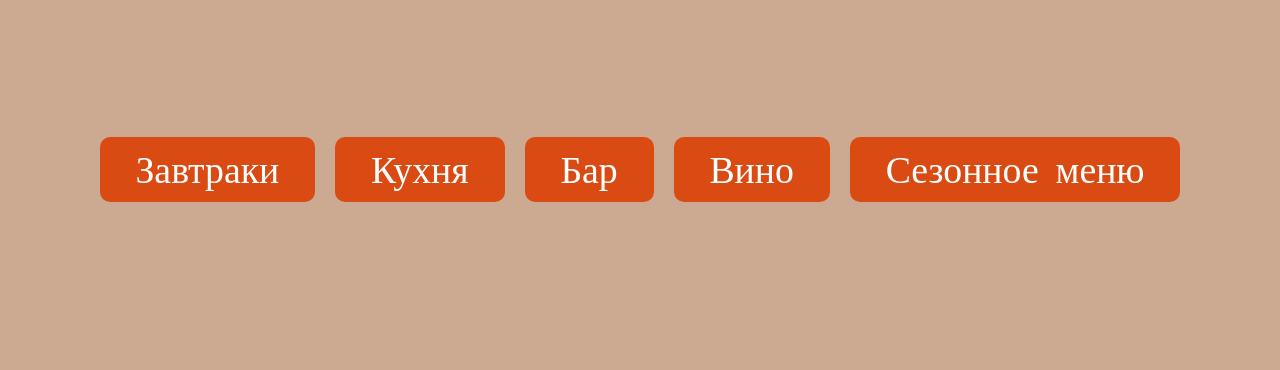
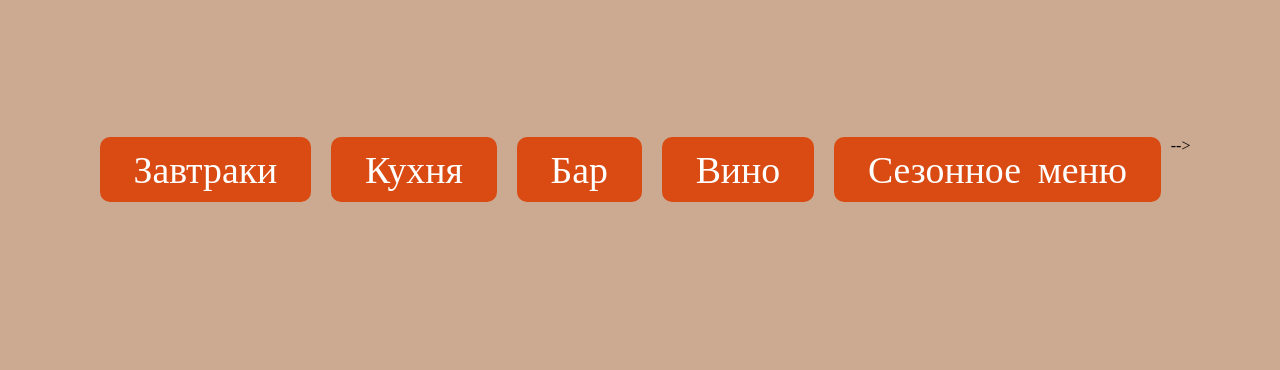
Before and after one commit to AndreyFedyukin/sorrento, a plain HTML site: page index.html in a window 1280 px wide. Shown: the part 3940-4310 px from the top of the page. Drawn offline with nearby package versions, Linux system fonts and the light colour scheme; files whose address does not match are found by name.

Commit message:
new improvements

```diff
--- a/css/media.css
+++ b/css/media.css
@@ -12,7 +12,7 @@
     padding: 0 50px;
   }
 
-  .block__button {
+  .block__link {
     font-size: clamp(1.56rem, calc(1.29rem + 1.34vw), 2.5rem);
   }
 
--- a/css/style.css
+++ b/css/style.css
@@ -101,6 +101,11 @@ body {
   z-index: 3;
   padding: 48px 83px;
   margin: auto;
+}
+
+.menu-effect {
+  backdrop-filter: blur(5px);
+  outline: 1px solid var(--color-burger);
 }
 
 /* burger ************************* */
@@ -483,7 +488,7 @@ body {
   align-items: flex-start;
 }
 
-.block__button {
+.block__link {
   width: auto;
   flex: 1 1 auto;
   font-size: 40px;
--- a/index.html
+++ b/index.html
@@ -27,7 +27,7 @@
 <body>
   <header class="header">
     <div class="header__wrapper">
-      <div class="menu__wrapper">
+      <div class="menu__wrapper menu-blur">
         <div class="menu__burger">
           <button id="burger" class="burger header__burger" aria-label="Burger menu">
             <span></span>
@@ -406,11 +406,11 @@
       <div class="block">
         <div class="container">
           <div class="block__wrapper">
-            <button type="button" class="block__button">Завтраки</button>
-            <button type="button" class="block__button">Кухня</button>
-            <button type="button" class="block__button">Бар</button>
-            <button type="button" class="block__button">Вино</button>
-            <button type="button" class="block__button btn">Сезонное&#160;меню</button>
+            <a href="" class="block__link">Завтраки</a>
+            <a href="" class="block__link">Кухня</a>
+            <a href="" class="block__link">Бар</a>
+            <a href="" class="block__link">Вино</a>
+            <a href="" class="block__link">Сезонное&#160;меню</a>-->
           </div>
         </div>
       </div>
@@ -464,7 +464,7 @@
     <div class="container">
       <div class="footer__wrapper">
         <div class="footer__info">
-          <a href="tel:+7998500510101" class="footer__phone" aria-label="Телефон" target="_blank">
+          <a href="tel:+998500510101" class="footer__phone" aria-label="Телефон" target="_blank">
             <img src="./img/svg/phone.svg" class="footer__phone-img" alt="Images Phone">
             &#160;+998&#160;50&#160;051&#160;01&#160;01
           </a>
--- a/js/main.js
+++ b/js/main.js
@@ -1,3 +1,13 @@
+//! Блюр для меню
+window.addEventListener('scroll', () => {
+  const effect = document.querySelector('.menu-blur');
+  if (window.scrollY > 100) {
+    effect.classList.add('menu-effect');
+  } else {
+    effect.classList.remove('menu-effect');
+  }
+});
+
 //! Бургер ***************************
 document.addEventListener("DOMContentLoaded", () => {
   const headerBurger = document.querySelector(".header");
@@ -43,7 +53,7 @@ document.addEventListener("DOMContentLoaded", () => {
   });
 });
 
-// подключение библиотеки swiper ***********************************************
+//! подключение библиотеки swiper ***********************************************
 let swiper = new Swiper(".gallery-swiper", {
   slidesPerView: 1,
   spaceBetween: 10,
@@ -82,7 +92,7 @@ let swiper = new Swiper(".gallery-swiper", {
   },
 });
 
-// подключение библиотеки swiper-2 ***********************************************
+//! подключение библиотеки swiper-2 ***********************************************
 let dishes = new Swiper(".dishes-swiper", {
   slidesPerView: 1,
   spaceBetween: 15,
```
